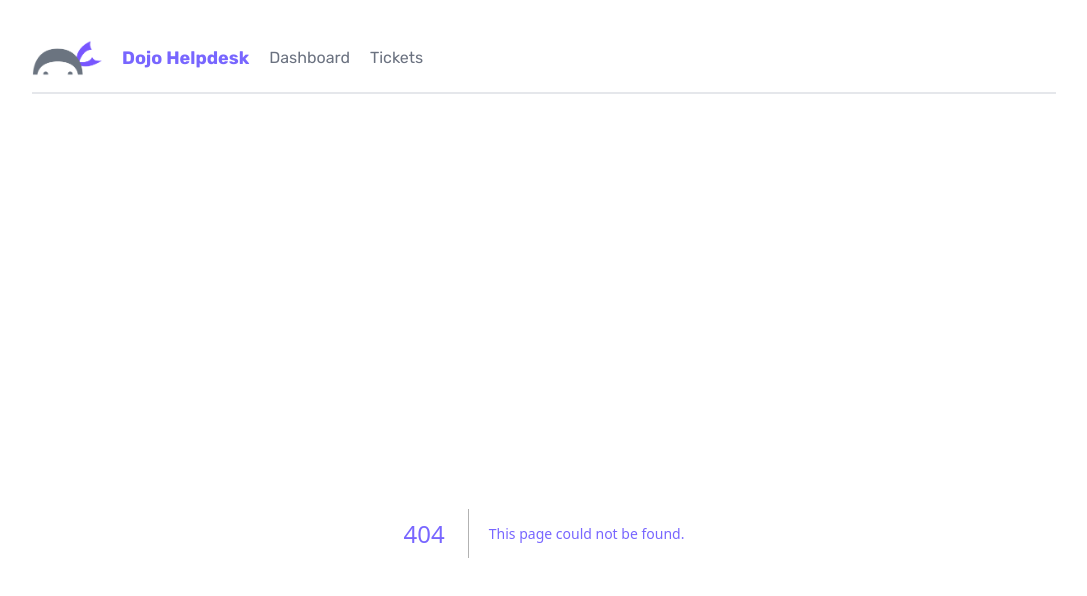
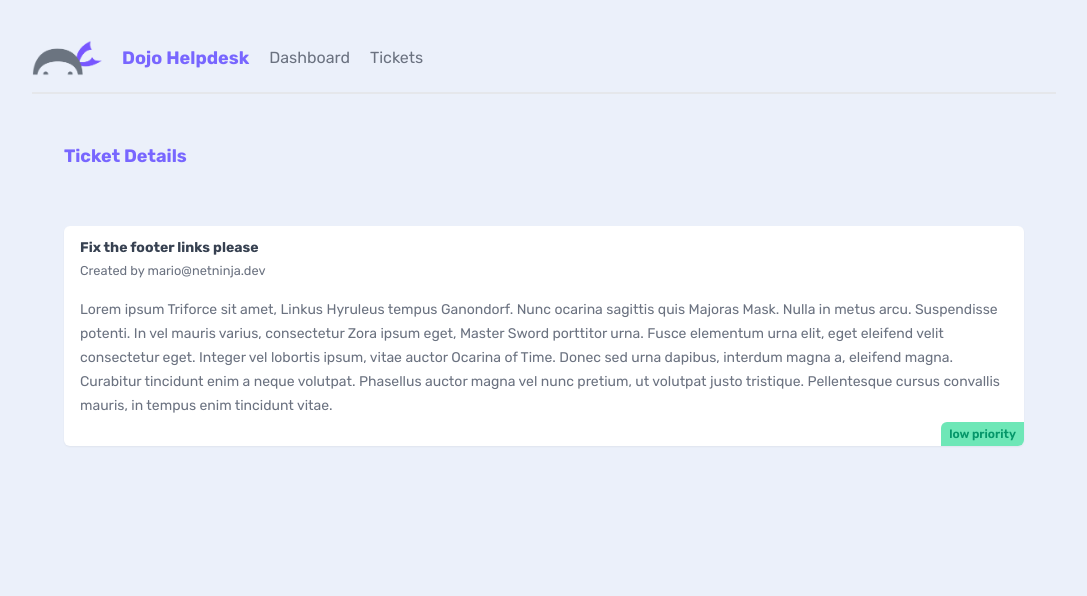
Before and after one commit to citixenken/dojo-helpdesk, a Next.js app: page /tickets/1 in a window 1280 px wide. Before the commit this address had no page. Shown: the top 596 px of the page, without its empty margins (96-1183 px from the left). Built offline with nearby package versions, Linux system fonts and the light colour scheme; data requests are answered from the project's data file.

Commit message:
dynamic segments - params

```diff
--- a/app/tickets/TicketList.jsx
+++ b/app/tickets/TicketList.jsx
@@ -1,3 +1,5 @@
+import Link from "next/link";
+
 // fetch data
 async function getTickets() {
   const res = await fetch("http://localhost:4000/tickets", {
@@ -14,11 +16,13 @@
     <>
       {tickets.map((ticket) => (
         <div key={ticket.id} className="card my-5">
-          <h3>{ticket.title}</h3>
-          <p>{ticket.body.slice(0, 197)}...</p>
-          <div className={`pill ${ticket.priority}`}>
-            {ticket.priority} priority
-          </div>
+          <Link href={`/tickets/${ticket.id}`}>
+            <h3>{ticket.title}</h3>
+            <p>{ticket.body.slice(0, 197)}...</p>
+            <div className={`pill ${ticket.priority}`}>
+              {ticket.priority} priority
+            </div>
+          </Link>
         </div>
       ))}
 
--- /dev/null
+++ b/app/tickets/[id]/page.jsx
@@ -0,0 +1,32 @@
+// fetch data
+async function getTicket(id) {
+  const res = await fetch(`http://localhost:4000/tickets/${id}`, {
+    next: { revalidate: 60 }, // use 0 to opt out of using cached data
+  });
+
+  return res.json();
+}
+
+const TicketDetails = async ({ params }) => {
+  const id = params.id;
+
+  const ticket = await getTicket(id);
+
+  return (
+    <main>
+      <nav>
+        <h2>Ticket Details</h2>
+      </nav>
+      <div className="card">
+        <h3>{ticket.title}</h3>
+        <small>Created by {ticket.user_email}</small>
+        <p>{ticket.body}</p>
+        <div className={`pill ${ticket.priority}`}>
+          {ticket.priority} priority
+        </div>
+      </div>
+    </main>
+  );
+};
+
+export default TicketDetails;
```
